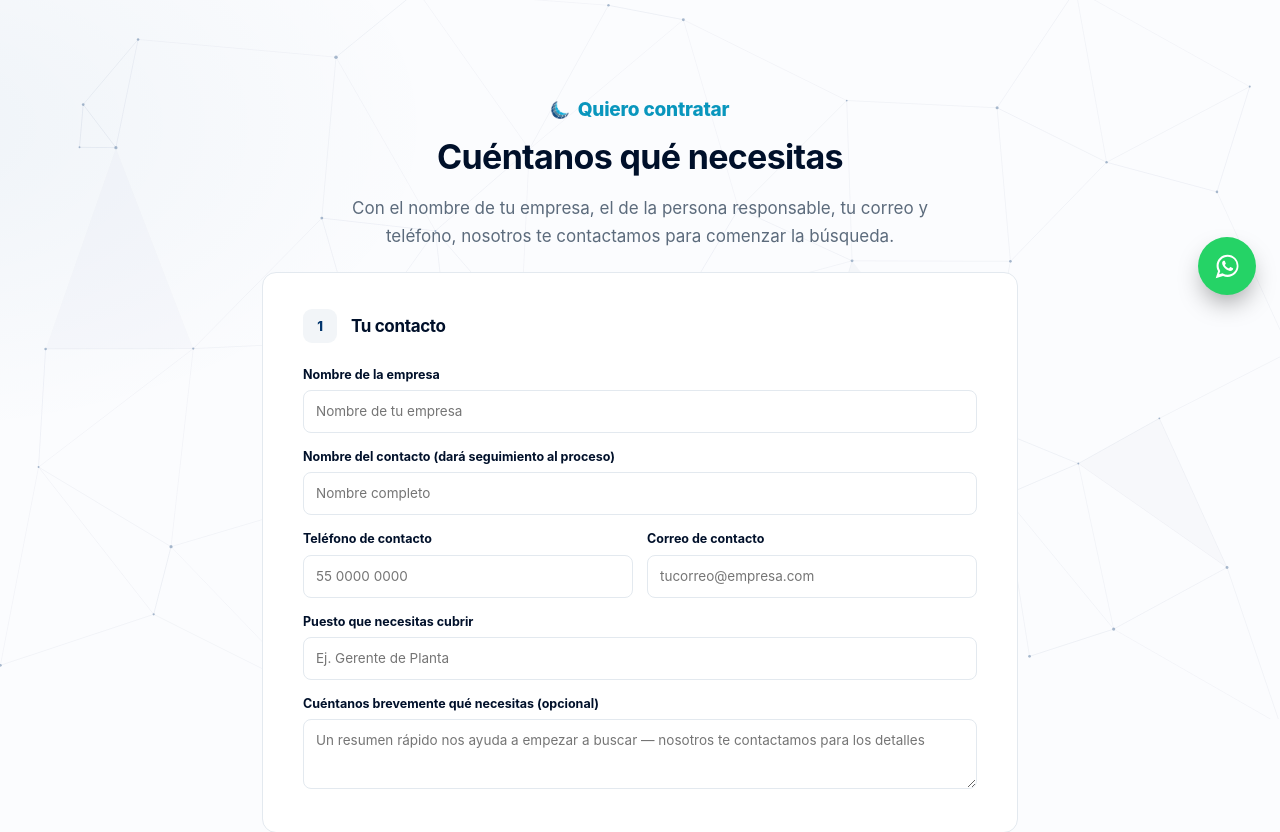
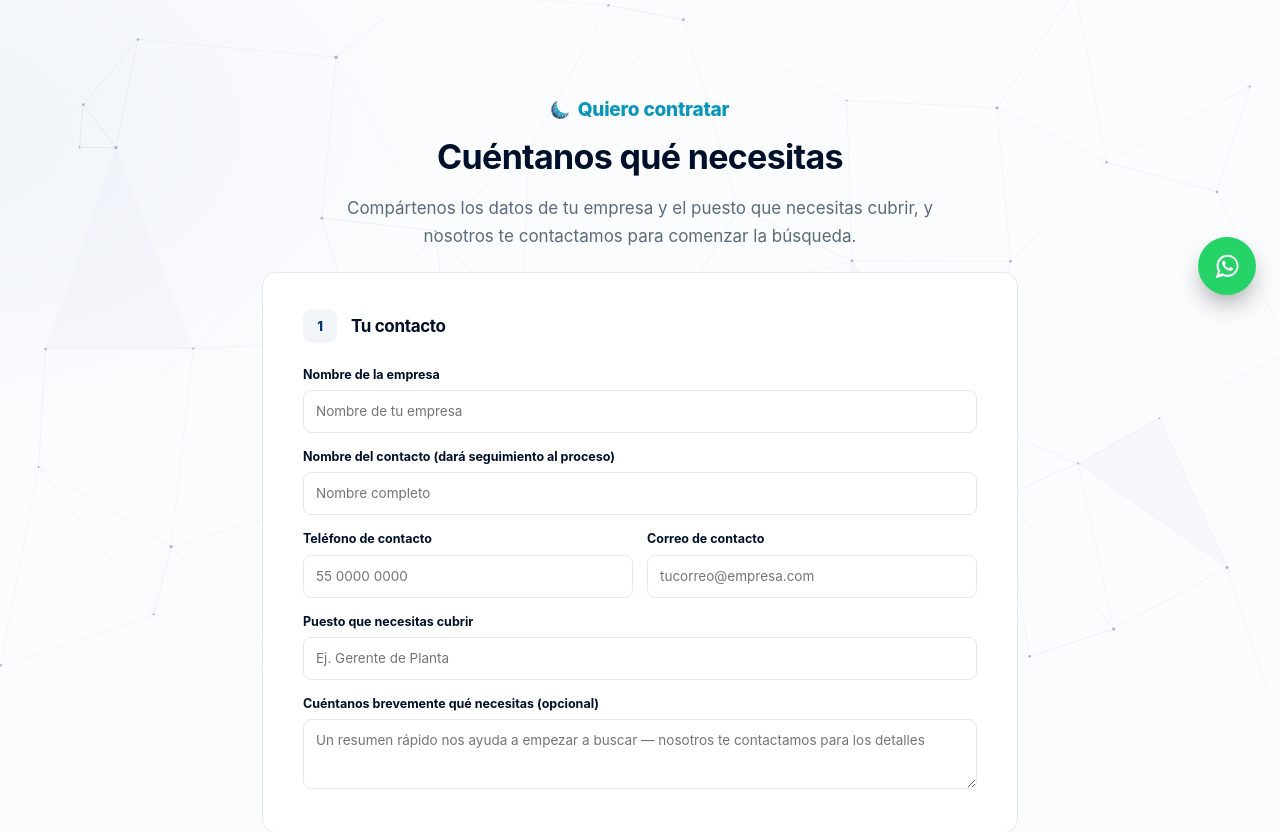
Before and after one commit to moonthinking/Moonthinking-site, a Flask app: page /empresas in a window 1280 px wide. Shown: the part 481-1313 px from the top of the page. Run offline with Flask 3, Linux system fonts and the light colour scheme.

Commit message:
Update lead paragraph in empresas.html

```diff
--- a/templates/empresas.html
+++ b/templates/empresas.html
@@ -17,8 +17,7 @@
     <div class="wrap" style="max-width:820px">
       <div class="eyebrow-lg" style="justify-content:center;width:100%"><img class="moon-mark" src="{{ url_for('static', filename='img/moon_icon.png') }}" alt="">Quiero contratar</div>
       <h2 style="text-align:center">Cuéntanos qué necesitas</h2>
-      <p class="lead" style="text-align:center;margin-left:auto;margin-right:auto">Con el nombre de tu empresa, el de la persona responsable, tu correo y teléfono, nosotros te contactamos para comenzar la búsqueda.</p>
-
+<p class="lead" style="text-align:center;margin-left:auto;margin-right:auto">Compártenos los datos de tu empresa y el puesto que necesitas cubrir, y nosotros te contactamos para comenzar la búsqueda.</p>
       {% if sent %}
       <div class="form-card" style="text-align:center;padding:48px 32px">
         <h3 style="margin-bottom:10px">¡Listo, la recibimos!</h3>
```
